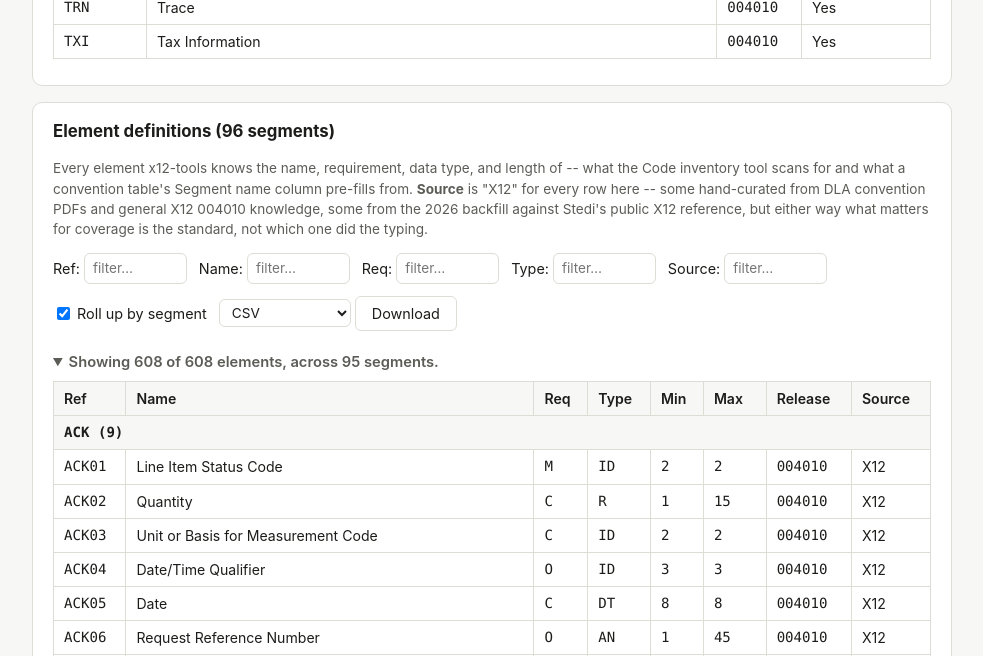
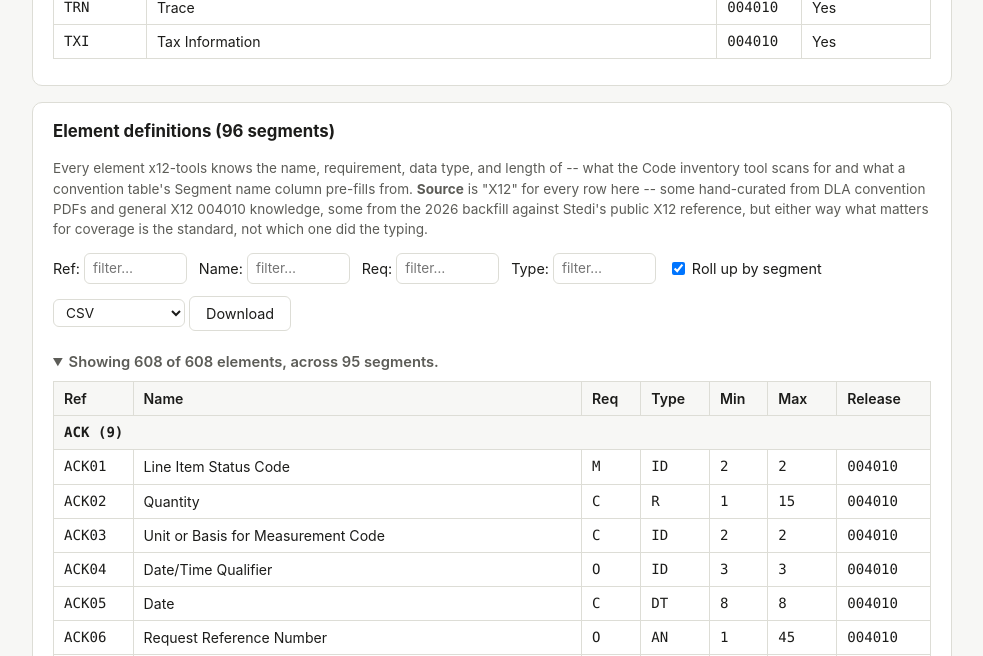
Before and after one commit to tidyedi/tools, a FastAPI app: page /reference in a window 1280 px wide. Shown: the part 3900-4556 px from the top of the page, without its empty margins (148-1131 px from the left). Run offline with FastAPI, Linux system fonts and the light colour scheme.

Commit message:
Reference data: drop Element definitions' now-constant Source column
Same treatment as Segment names got earlier: now that every row reads
"X12" (previous commit), the Source column/filter has nothing left to
sort or distinguish. Dropped from the interactive table and its own
filter; the hint text already explains it, and it stays in the
CSV/etc. download as a harmless extra field.

Co-Authored-By: Claude Sonnet 5 <noreply@anthropic.com>
Claude-Session: https://claude.ai/code/session_014TBdAkE4brmYhKUEyLARuc

```diff
--- a/src/x12_tools/static/reference.js
+++ b/src/x12_tools/static/reference.js
@@ -143,11 +143,11 @@
 
   (function setupElementTable() {
     const elTbody = document.getElementById("el-tbody");
-    const filters = { ref: "", name: "", requirement: "", data_type: "", source: "" };
+    const filters = { ref: "", name: "", requirement: "", data_type: "" };
     let sort = null;
     let groupBySegment = true;
 
-    for (const key of ["ref", "name", "requirement", "data_type", "source"]) {
+    for (const key of ["ref", "name", "requirement", "data_type"]) {
       document.getElementById(`el-filter-${key}`).addEventListener("input", (e) => {
         filters[key] = e.target.value.trim().toLowerCase();
         render();
@@ -182,7 +182,6 @@
         if (filters.name && !r.name.toLowerCase().includes(filters.name)) return false;
         if (filters.requirement && !r.requirement.toLowerCase().includes(filters.requirement)) return false;
         if (filters.data_type && !r.data_type.toLowerCase().includes(filters.data_type)) return false;
-        if (filters.source && !r.source.toLowerCase().includes(filters.source)) return false;
         return true;
       });
       return applySort(rows, sort);
@@ -204,7 +203,6 @@
           el("td", { text: String(r.min_length), class: "mono" }),
           el("td", { text: String(r.max_length), class: "mono" }),
           el("td", { text: r.release, class: "mono" }),
-          el("td", { text: r.source }),
         ]);
 
       if (groupBySegment) {
@@ -216,7 +214,7 @@
         for (const [segment, groupRows] of groups) {
           elTbody.appendChild(
             el("tr", { class: "loop-group-row" }, [
-              el("td", { text: `${segment} (${groupRows.length})`, colspan: "8" }),
+              el("td", { text: `${segment} (${groupRows.length})`, colspan: "7" }),
             ])
           );
           for (const r of groupRows) elTbody.appendChild(renderRow(r));
--- a/src/x12_tools/templates/reference.html
+++ b/src/x12_tools/templates/reference.html
@@ -84,7 +84,6 @@
       <label class="inline"><span>Name:</span> <input type="text" id="el-filter-name" placeholder="filter…"></label>
       <label class="inline"><span>Req:</span> <input type="text" id="el-filter-requirement" placeholder="filter…"></label>
       <label class="inline"><span>Type:</span> <input type="text" id="el-filter-data_type" placeholder="filter…"></label>
-      <label class="inline"><span>Source:</span> <input type="text" id="el-filter-source" placeholder="filter…"></label>
       <label class="inline"><input type="checkbox" id="el-group-by-segment" checked> <span>Roll up by segment</span></label>
       <span id="el-download"></span>
     </div>
@@ -101,7 +100,6 @@
               <th class="sortable" data-key="min_length">Min</th>
               <th class="sortable" data-key="max_length">Max</th>
               <th class="sortable" data-key="release">Release</th>
-              <th class="sortable" data-key="source">Source</th>
             </tr>
           </thead>
           <tbody id="el-tbody"></tbody>
```
